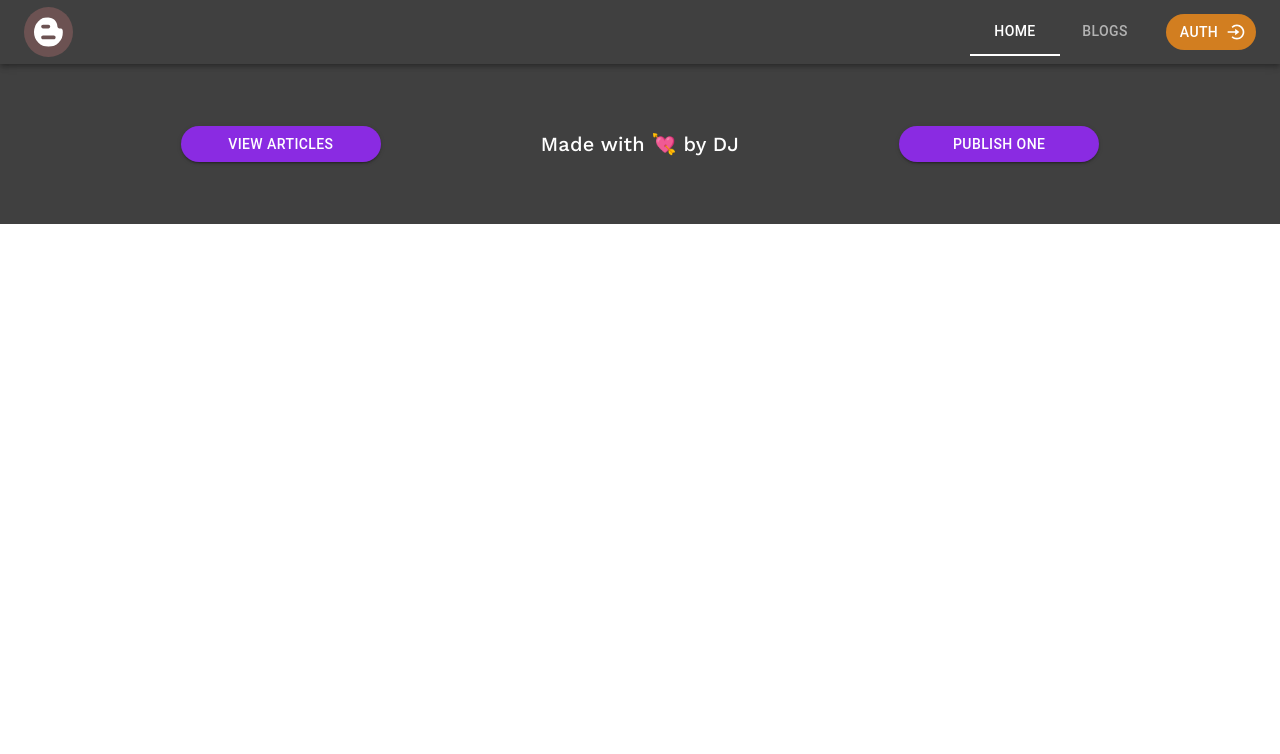
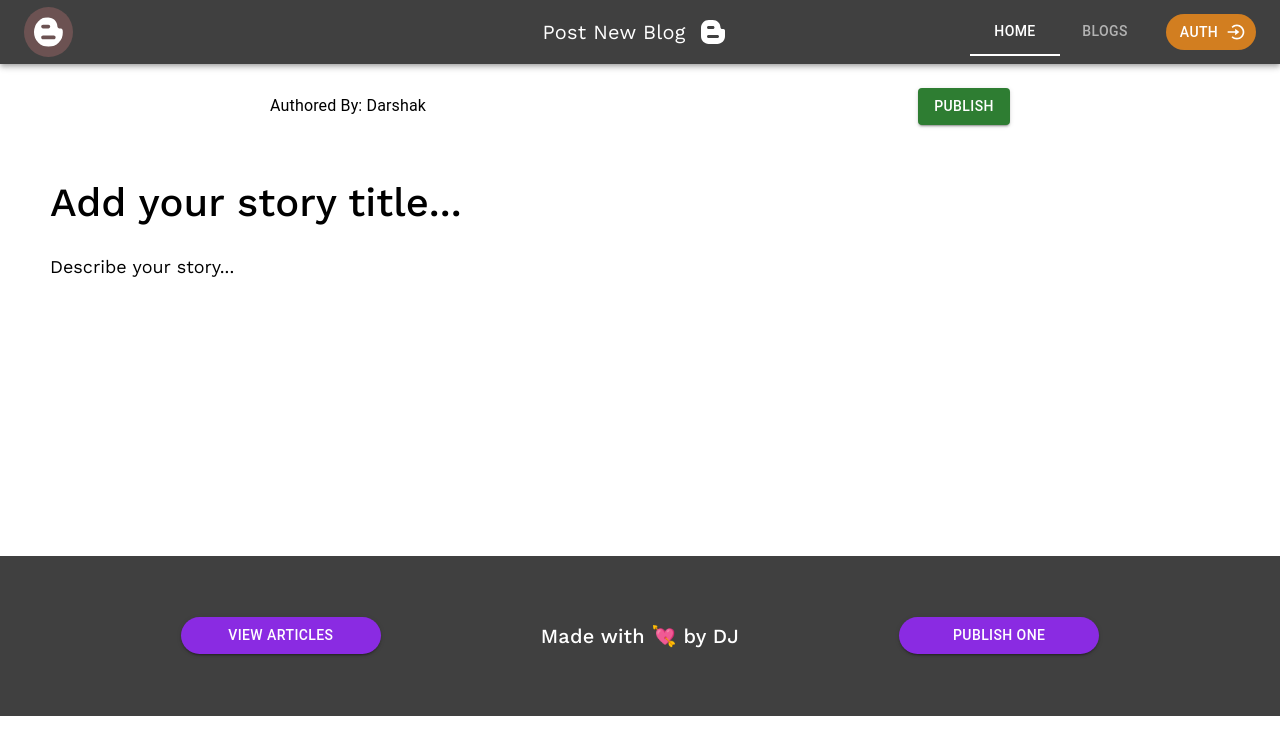
Before and after one commit to darshakjani8101/Blog_Application, a React (Create React App) app in the folder client/: page /add in a window 1280 px wide. Shown: the top 754 px of the page. Built offline with nearby package versions, Linux system fonts and the light colour scheme.

Commit message:
Designed add new blog page and implemented functionality.

```diff
--- a/client/src/App.tsx
+++ b/client/src/App.tsx
@@ -7,6 +7,8 @@ import Auth from "./components/auth/Auth";
 import { useDispatch } from "react-redux";
 import { useEffect } from "react";
 import { authActions } from "./store/auth-slice";
+import AddBlog from "./components/blogs/AddBlog";
+import Profile from "./components/header/user/Profile";
 
 function App() {
   const dispatch = useDispatch();
@@ -28,6 +30,8 @@ function App() {
           <Route path="/" element={<Homepage />} />
           <Route path="/blogs" element={<Blogs />} />
           <Route path="/auth" element={<Auth />} />
+          <Route path="/add" element={<AddBlog />} />
+          <Route path="/profile" element={<Profile />} />
         </Routes>
       </main>
       <footer>
--- /dev/null
+++ b/client/src/components/blogs/AddBlog.tsx
@@ -0,0 +1,55 @@
+import { Box, Button, Typography } from "@mui/material";
+import { addStyles, htmlElmStyles } from "../../styles/add-blog-styles";
+import { useRef } from "react";
+import { useMutation } from "@apollo/client";
+import { ADD_BLOG } from "../../graphql/mutations";
+
+const AddBlog = () => {
+  const headingRef = useRef<HTMLHeadingElement | null>(null);
+  const contentRef = useRef<HTMLParagraphElement | null>(null);
+  const [addBlog] = useMutation(ADD_BLOG);
+
+  const handlePublish = async () => {
+    const title = headingRef.current?.innerText;
+    const content = contentRef.current?.innerText;
+
+    if (
+      title &&
+      title?.trim().length > 0 &&
+      content &&
+      content?.trim().length > 0
+    ) {
+      const date = new Date();
+      const user = JSON.parse(localStorage.getItem("userData") as string).id;
+
+      try {
+        const res = await addBlog({
+          variables: { title, content, date, user },
+        });
+      } catch (error: any) {
+        console.log(error);
+      }
+    }
+  };
+
+  return (
+    <Box sx={addStyles.container}>
+      <Box sx={addStyles.blogHeader}>
+        <Typography>Authored By: Darshak</Typography>
+        <Button onClick={handlePublish} color="success" variant="contained">
+          Publish
+        </Button>
+      </Box>
+      <Box sx={addStyles.formContainer}>
+        <h2 ref={headingRef} style={htmlElmStyles.h2} contentEditable>
+          Add your story title...
+        </h2>
+        <p ref={contentRef} style={htmlElmStyles.p} contentEditable>
+          Describe your story...
+        </p>
+      </Box>
+    </Box>
+  );
+};
+
+export default AddBlog;
--- a/client/src/components/header/Header.tsx
+++ b/client/src/components/header/Header.tsx
@@ -1,15 +1,29 @@
-import { AppBar, Box, Button, Tab, Tabs, Toolbar } from "@mui/material";
+import {
+  AppBar,
+  Box,
+  Button,
+  IconButton,
+  Tab,
+  Tabs,
+  Toolbar,
+  Typography,
+} from "@mui/material";
 import { ImBlogger } from "react-icons/im";
 import { headerStyles } from "../../styles/header-styles";
 import { useState } from "react";
 import { BiLogInCircle } from "react-icons/bi";
-import { Link } from "react-router-dom";
+import { Link, useNavigate } from "react-router-dom";
 import { useSelector } from "react-redux";
 import UserMenu from "./user/UserMenu";
 
 const Header = () => {
   const [value, setValue] = useState(0);
   const isLoggedIn = useSelector((state: any) => state.isLoggedIn);
+  const navigate = useNavigate();
+
+  const handleAddBlog = () => {
+    navigate("/add");
+  };
 
   return (
     <AppBar sx={headerStyles.appBar}>
@@ -22,6 +36,14 @@ const Header = () => {
             background: "#6c5252",
           }}
         />
+        <Box onClick={handleAddBlog} sx={headerStyles.addLink}>
+          <Typography fontFamily="Work Sans" fontSize={20}>
+            Post New Blog
+          </Typography>
+          <IconButton color="inherit">
+            <ImBlogger />
+          </IconButton>
+        </Box>
         <Box sx={headerStyles.tabContainer}>
           <Tabs
             textColor="inherit"
--- /dev/null
+++ b/client/src/components/header/user/Profile.tsx
@@ -0,0 +1,5 @@
+const Profile = () => {
+  return <div>Profile</div>;
+};
+
+export default Profile;
--- a/client/src/graphql/mutations.ts
+++ b/client/src/graphql/mutations.ts
@@ -19,3 +19,16 @@ export const USER_SIGNUP = gql`
     }
   }
 `;
+
+export const ADD_BLOG = gql`
+  mutation addBlog(
+    $title: String!
+    $content: String!
+    $date: String!
+    $user: ID!
+  ) {
+    addBlog(title: $title, content: $content, date: $date, user: $user) {
+      title
+    }
+  }
+`;
--- /dev/null
+++ b/client/src/styles/add-blog-styles.ts
@@ -0,0 +1,44 @@
+import { CSSProperties } from "react";
+import { Styles } from "../types/types";
+
+export const addStyles: Styles = {
+  container: {
+    width: "100%",
+    height: "100%",
+    display: "flex",
+    flexDirection: "column",
+  },
+  blogHeader: {
+    display: "flex",
+    justifyContent: "space-around",
+    fontWeight: "bold",
+    padding: 3,
+    alignItems: "center",
+  },
+  formContainer: {
+    display: "flex",
+    flexDirection: "column",
+  },
+};
+
+export const htmlElmStyles: { [key: string]: CSSProperties } = {
+  h2: {
+    fontSize: "40px",
+    fontFamily: "Work Sans",
+    fontWeight: 500,
+    marginLeft: "50px",
+    marginRight: "50px",
+    marginTop: "30px",
+    outline: "none",
+  },
+  p: {
+    fontSize: "18px",
+    fontFamily: "Work Sans",
+    marginLeft: "50px",
+    marginRight: "50px",
+    marginTop: "30px",
+    outline: "none",
+    border: "none",
+    minHeight: "300px",
+  },
+};
--- a/client/src/styles/header-styles.ts
+++ b/client/src/styles/header-styles.ts
@@ -22,4 +22,19 @@ export const headerStyles: Styles = {
       bgcolor: "#ff9400",
     },
   },
+  addLink: {
+    display: "flex",
+    alignItems: "center",
+    justifyContent: "center",
+    gap: 1,
+    position: "absolute",
+    right: "40%",
+    width: "250px",
+    padding: "5px",
+    ":hover": {
+      bgcolor: "rgba(0,0,0,0.5)",
+      borderRadius: 10,
+      cursor: "pointer",
+    },
+  },
 };
```
